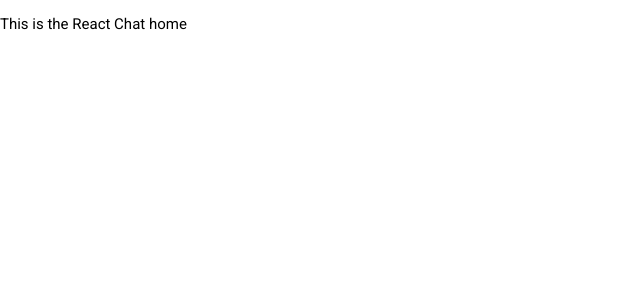
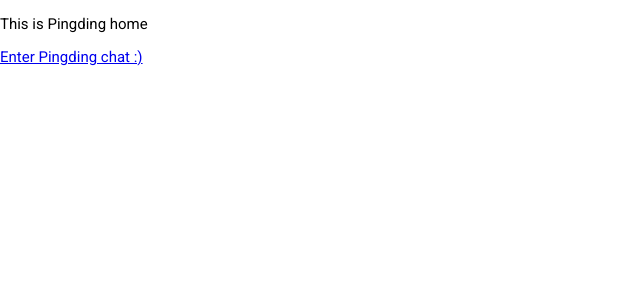
Before and after one commit to hellkat1911/pingding-chat, a React (Create React App) app: page / in a window 1280 px wide. Shown: the top 300 px of the page, without its empty margins (0-640 px from the left). Built offline with nearby package versions, Linux system fonts and the light colour scheme; no server answers.

Commit message:
Messing around with Link components

```diff
--- a/src/pages/FourOhFour.js
+++ b/src/pages/FourOhFour.js
@@ -1,5 +1,5 @@
 import React from 'react';
-import { BrowserRouter as Router, Link } from 'react-router-dom';
+import { Link } from 'react-router-dom';
 import styled from 'styled-components';
 
 const StyledDiv = styled.div`
@@ -13,8 +13,8 @@ const StyledH1 = styled.h1`
 const FourOhFour = () => {
   return (
     <StyledDiv>
-      <StyledH1>404: The requested page is non-existant or imaginary :(</StyledH1>
-      <Link to="/">Go to your home</Link>
+      <StyledH1>404: The requested page is non-existant, non-functional, or imaginary :(</StyledH1>
+      <Link to="/">Go to a real page (Home)</Link>
     </StyledDiv>
   );
 };
--- a/src/pages/Home.js
+++ b/src/pages/Home.js
@@ -1,8 +1,12 @@
 import React from 'react';
+import { Link } from 'react-router-dom';
 
 const Home = () => {
   return (
-    <p>This is the React Chat home</p>
+    <div>
+      <p>This is Pingding home</p>
+      <Link to="/chat">Enter Pingding chat :)</Link>
+    </div>
   );
 };
 
```
Also changed, not shown: 1 other file (tests, documents, lock files or other folders).
